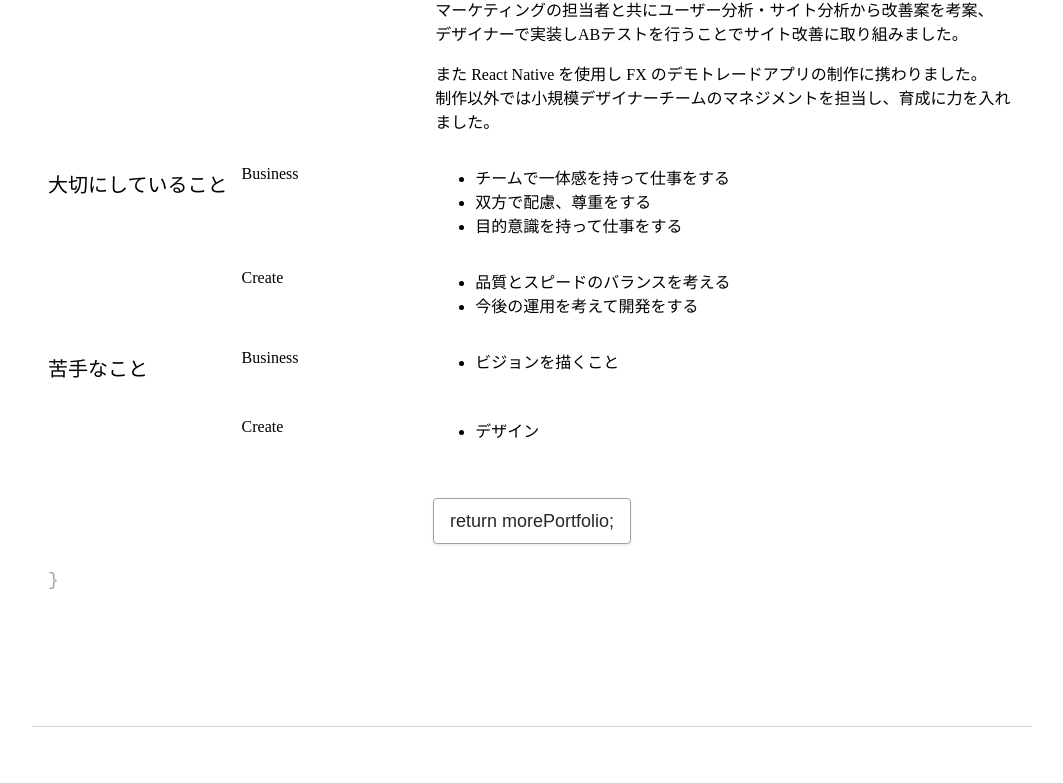
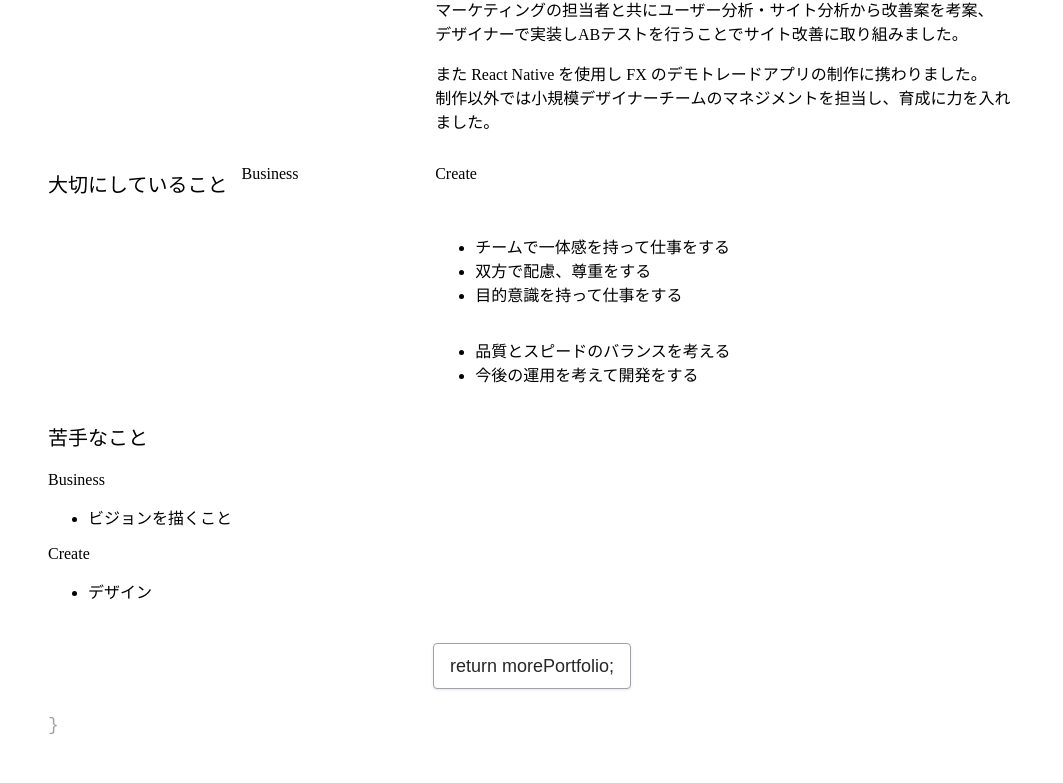
Before and after one commit to chika-create/portfolio, a Next.js app: page /profile in a window 1280 px wide. Shown: the part 1169-1952 px from the top of the page, without its empty margins (108-1171 px from the left). Built offline with nearby package versions, Linux system fonts and the light colour scheme.

Commit message:
:recycle: profileコンポーネントをもう少し細かい粒度に細分化

```diff
--- a/components/Profile/ProfileBasicInfo.tsx
+++ b/components/Profile/ProfileBasicInfo.tsx
@@ -6,7 +6,7 @@ export const ProfileBasicInfo = () => {
   return (
     <>
       <div className={profileStyles[`profile--personal`]}>
-        <div className={profileStyles[`profile__title--basicInfo`]}>
+        <div className={profileStyles[`profile--personal__titles`]}>
           <Title level="h3">Personal</Title>
         </div>
         <div className={profileStyles[`profile--basicInfo`]}>
--- a/components/Profile/ProfileValuesAndChallenges.tsx
+++ b/components/Profile/ProfileValuesAndChallenges.tsx
@@ -3,32 +3,37 @@ import profileStyles from "@styles/profile/profile.module.scss";
 
 export const ProfileValuesAndChallenges = () => {
   return (
+    <>
       <section className={profileStyles[`profile--value`]}>
-      <div className={profileStyles[`profile__title--value`]}>
+        <div className={profileStyles[`profile--value__title`]}>
           <Title level="h3">大切にしていること</Title>
         </div>
-      <p className={profileStyles[`profile__valueTitle--business`]}>Business</p>
+        <p className={profileStyles[`profile__value__title--business`]}>Business</p>
         <ul className={profileStyles[`profile__value--business`]}>
           <li>チームで一体感を持って仕事をする</li>
           <li>双方で配慮、尊重をする</li>
           <li>目的意識を持って仕事をする</li>
         </ul>
-      <p className={profileStyles[`profile__valueTitle--create`]}>Create</p>
+        <p className={profileStyles[`profile__value__title--create`]}>Create</p>
         <ul className={profileStyles[`profile__value--create`]}>
           <li>品質とスピードのバランスを考える</li>
           <li>今後の運用を考えて開発をする</li>
         </ul>
-      <div className={profileStyles[`profile__title--challenge`]}>
+      </section>
+
+      <section className={profileStyles[`profile--challenge`]}>
+        <div className={profileStyles[`profile--challenge__title--challenge`]}>
           <Title level="h3">苦手なこと</Title>
         </div>
-      <p className={profileStyles[`profile__challengeTitle--business`]}>Business</p>
+        <p className={profileStyles[`profile--challenge__title--business`]}>Business</p>
         <ul className={profileStyles[`profile__challenge--business`]}>
           <li>ビジョンを描くこと</li>
         </ul>
-      <p className={profileStyles[`profile__challengeTitle--create`]}>Create</p>
+        <p className={profileStyles[`profile--challenge__yitle--create`]}>Create</p>
         <ul className={profileStyles[`profile__challenge--create`]}>
           <li>デザイン</li>
         </ul>
       </section>
+    </>
   );
 };
--- a/styles/profile/profile.module.scss
+++ b/styles/profile/profile.module.scss
@@ -7,9 +7,7 @@
   grid-column-gap: 0px;
   grid-row-gap: 0px;
   &__title {
-    &--basicInfo {
-      grid-area: 1 / 1 / 2 / 3;
-    }
+    grid-area: 1 / 1 / 2 / 3;
   }
   &--basicInfo {
     grid-area: 1 / 3 / 2 / 4;
@@ -81,6 +79,35 @@
   }
 }
 
+.profile__challenge {
+  display: grid;
+  grid-template-columns: repeat(2, 1fr) 3fr repeat(2, 0);
+  grid-template-rows: repeat(8, auto);
+  grid-column-gap: 0px;
+  grid-row-gap: 0px;
+  &__title {
+    &--challenge {
+      grid-area: 7 / 1 / 8 / 2;
+    }
+  }
+  &__challengeTitle {
+    &--business {
+      grid-area: 7 / 2 / 8 / 3;
+    }
+    &--create {
+      grid-area: 8 / 2 / 9 / 3;
+    }
+  }
+
+  &__challenge {
+    &--business {
+      grid-area: 7 / 3 / 8 / 4;
+    }
+    &--create {
+      grid-area: 8 / 3 / 9 / 4;
+    }
+  }
+}
 
 .profile {
   display: grid;
```
Lines whose indentation alone changed are shown as unchanged.
